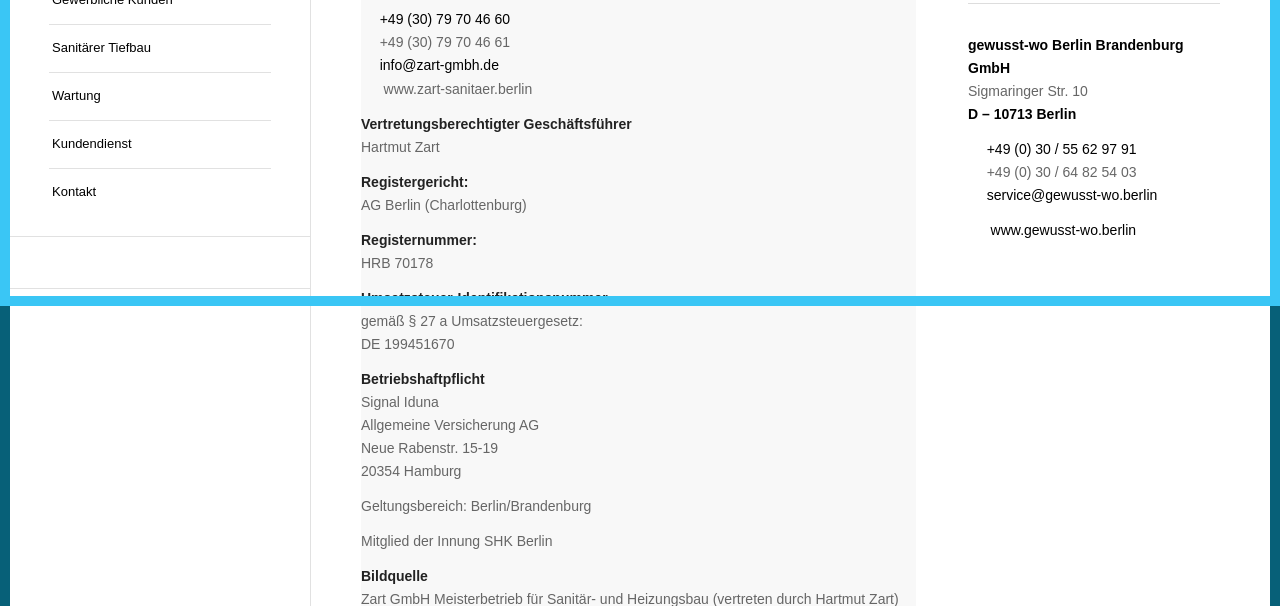
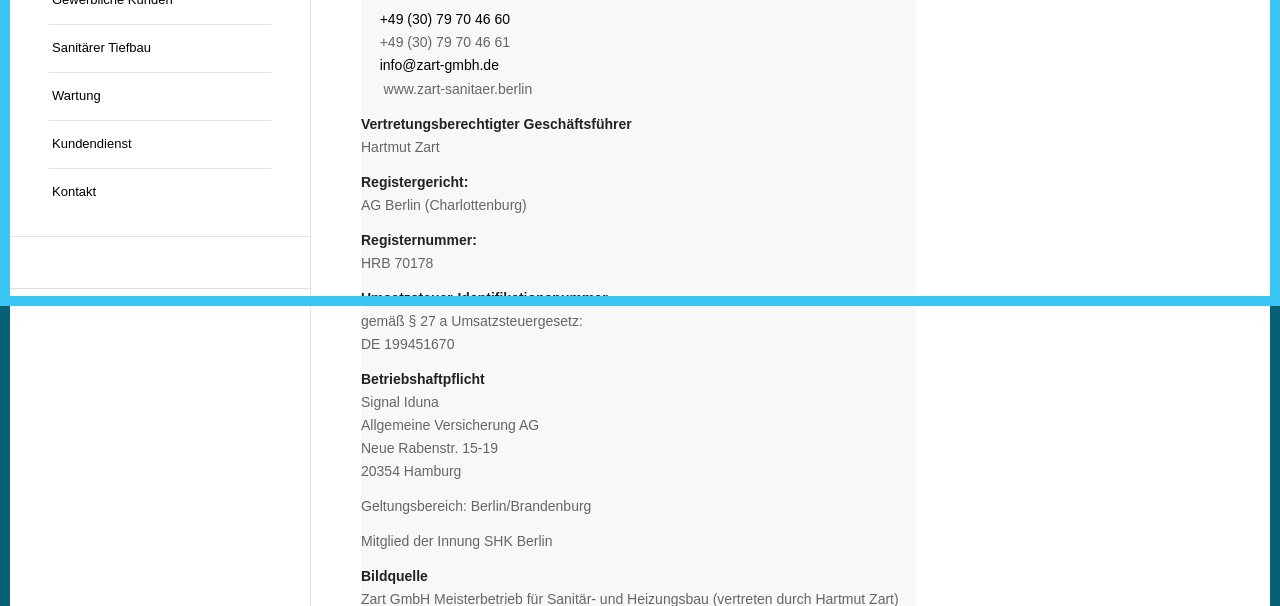
Before and after one commit to howie-f/howie-f.github.io, a plain HTML site: page index.html?p=34.html in a window 1280 px wide. Shown: the part 494-1100 px from the top of the page. Drawn offline with nearby package versions, Linux system fonts and the light colour scheme; some packages are replaced by stand-ins of ours; a script that the page names is missing; a web font is replaced by a local one.

Commit message:
impressum seite

```diff
--- a/index.html?p=34.html
+++ b/index.html?p=34.html
@@ -300,7 +300,7 @@ Die Europäische Kommission stellt eine Plattform zur Online-Streitbeilegung (OS
 Unsere E-Mail-Adresse finden Sie oben im Impressum.</p>
 <p>Wir sind nicht bereit oder verpflichtet, an Streitbeilegungsverfahren vor einer Verbraucherschlichtungsstelle teilzunehmen.</p>
 </div></div></section>
-</div></div><div  class='flex_column av-40w5i-6696a6561a6fa665871e027ff8e5afba av_one_third  avia-builder-el-9  el_after_av_two_third  avia-builder-el-last  flex_column_div av-zero-column-padding  '     ><section  class='av_textblock_section av-3cq8u-65b8ceb697e2dfdb803af5bf2987e9b8 '   itemscope="itemscope" itemtype="https://schema.org/CreativeWork" ><div class='avia_textblock'  itemprop="text" ><p>Powered by:</p>
+</div></div><div  class='flex_column av-40w5i-6696a6561a6fa665871e027ff8e5afba av_one_third  avia-builder-el-9  el_after_av_two_third  avia-builder-el-last  flex_column_div av-zero-column-padding  '     ><section  class='av_textblock_section av-3cq8u-65b8ceb697e2dfdb803af5bf2987e9b8 '   itemscope="itemscope" itemtype="https://schema.org/CreativeWork" ><div class='hidden avia_textblock'  itemprop="text" ><p>Powered by:</p>
 <p><img decoding="async" class="alignnone size-full wp-image-504" src="wp-content/uploads/2017/01/Logo_klein1-01.png" alt="" width="350" height="94" srcset="wp-content/uploads/2017/01/Logo_klein1-01.png 350w, wp-content/uploads/2017/01/Logo_klein1-01-300x81.png 300w" sizes="(max-width: 350px) 100vw, 350px" /></p>
 <hr />
 <p><strong>gewusst-wo Berlin Brandenburg GmbH<br />
```
